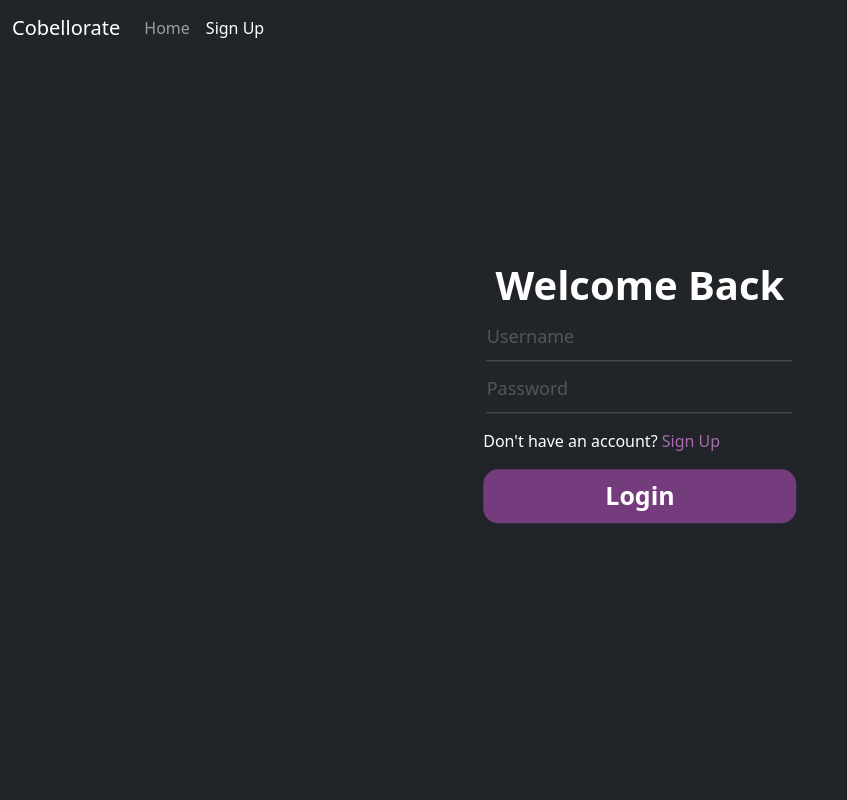
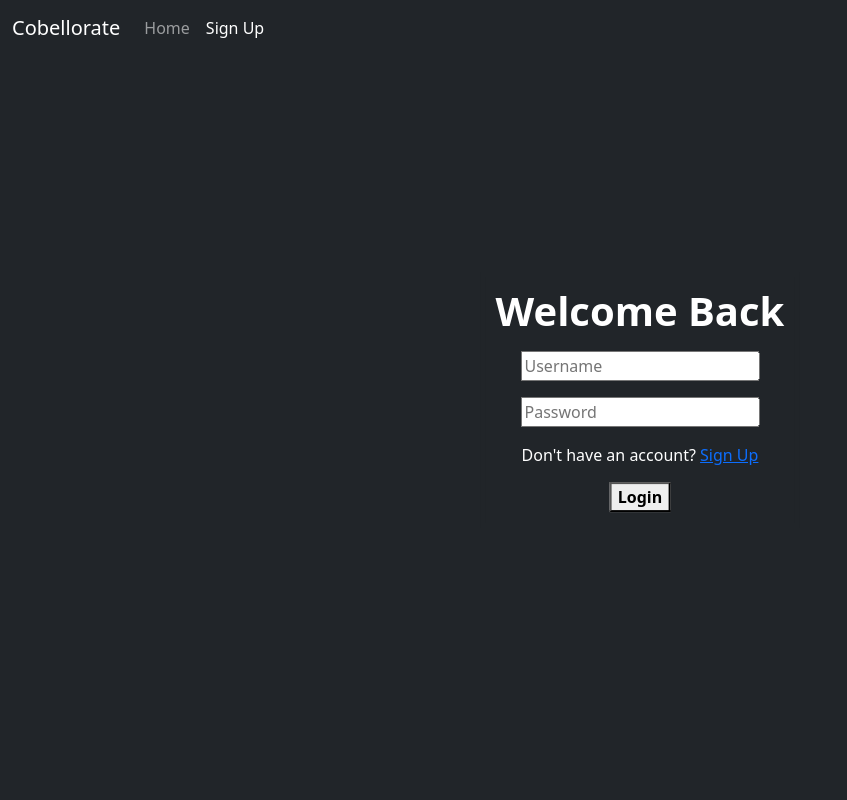
Before and after one commit to aayushs-edu/cobellorate, a PHP site: page /login_page.html in a window 1280 px wide. Shown: the whole page, without its empty margins (0-847 px from the left). Run offline with PHP 8.4, Linux system fonts and the light colour scheme.

Commit message:
Center text in `login_page.html`

```diff
--- a/css/login_form.css
+++ b/css/login_form.css
@@ -2,6 +2,8 @@ html,
 body {
   height: 100%;
 }
+
+
 
 body {
   display: flex;
@@ -19,7 +21,7 @@ body {
 }
 
 button.blue-button {
-    padding: 6px 120px;
+    padding: 6px 110px;
     text-align: center;
     color: white;
     font-size: 25px;
@@ -46,13 +48,13 @@ button.blue-button:hover{
   color: white;
   box-sizing: border-box;
   font-size: 18px;
-  left: 33%;
+  left: 17%;
   bottom: 50%;
   margin: -25px 0 0 -100px;
   padding: 10px 0px;
   position: relative;
   top: 50%;
-  width: 306px;
+  width: 290px;
   outline: transparent;
 }
 
@@ -80,14 +82,14 @@ input:focus::-webkit-input-placeholder {
   background-color: rgb(116,60,124);
   display: inline-block;
   height: 2px;
-  right: 2px;
+  right: 0px;
   position: absolute;
-  top: 97%;
+  top: 98%;
   -webkit-transform: scale(0, 1);
   transform: scale(0, 1);
   -webkit-transition: all 0.5s linear;
   transition: all 0.5s linear;
-  width: 306px;
+  width: 290px;
 }
 
 a.make_account {
--- a/login_page.html
+++ b/login_page.html
@@ -9,6 +9,7 @@
 
 <link href="css/login_styles.css" rel="stylesheet">
 
+<body>
     <nav class="navbar navbar-expand navbar-dark bg-dark" aria-label="Navigation Bar" style="position:absolute; top:0; left:0;">
         <div class="container-fluid">
           <a class="navbar-brand" href="home_page.html">Cobellorate</a>
@@ -28,31 +29,29 @@
           </div>
         </div>
       </nav>
-    <link href="css/login_form.css" rel="stylesheet">
-  <body class="center: 0" style="background-color: #212529">
-  <form style="border: 5px solid; position: absolute; top: 50%; left: 50%; transform: translate(-50%, -50%); padding: 10px;">
-    <h1 class="h3 mb-3 fw-normal" style="color: white; font-size: 40px; text-align: center;"><b>Welcome Back</b></h1>
+        <link href="css/test_login.css" rel="stylesheet">
+      <body class="text-center" style="background-color: #212529">
+      <form style="border: 5px solid; position: absolute; top: 50%; left: 50%; transform: translate(-50%, -50%); padding: 10px;" action="php/make_account.php" method="post">
+        <h1 class="h3 mb-3 fw-normal" style="color: white; font-size: 40px"><b>Welcome Back</b></h1>
         <div class="form-floating">
-      <input class="input" placeholder="Username" id="user" type="text" ></input>
+            <input class="input" placeholder="Username" id="user" type="text"></input>
             <span class="underline"></span>
         </div>
             <div class="checkbox mb-3">
             </div>
             <div class="form-floating">
-          <input class="input" placeholder="Password" id="pwd" type="password" ></input>
+                <input class="input" placeholder="Password" id="pwd" type="password"></input>
                 <span class="underline"></span>
             </div>
         <div class="checkbox mb-3">
           </div>
         <div class="checkbox mb-3">
-      <label style="color: white;" style="display: flex;
-      align-items: center;
-      justify-content: space-between;"> Don't have an account?
-        <a class="make_account" href="make_account_page.html">Sign Up</a>
+          <label style="color: white"> Don't have an account?
+            <a class="make_account" href="login_page.html">Sign Up</a>
           </label>
         </div>
-    <div class="checkbox mb-3">
-    <button class="blue-button"><b>Login</b></button></div>
+        <button class="blue-button" style="transform: translate(0%, -3%)"><b>Login</b></button>
       </form>
       </body>
+</body>
 </html>
```
Lines whose indentation alone changed are shown as unchanged.
